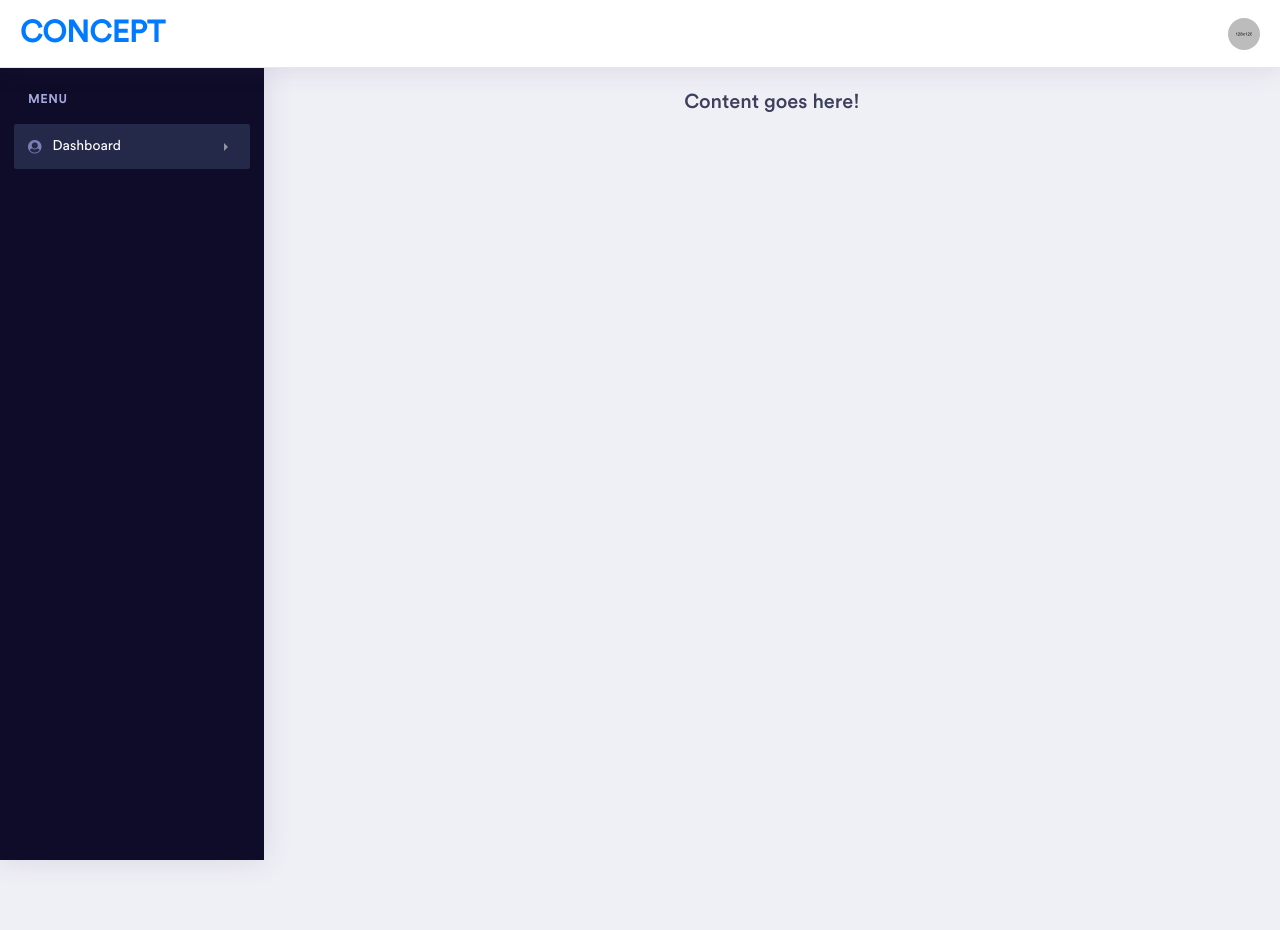
After one commit to TryNeo/sistema-control-nominas, a PHP site: the page made by views/template.php in a window 1280 px wide. The commit adds this page. Run offline with PHP 8.4, Linux system fonts and the light colour scheme; the template is opened without the code that fills it, so the values that code supplies are empty; some libraries are stand-ins or nearby versions; some web fonts are replaced.

Commit message:
nuevas cosas | modifcaciones en el template base

```diff
--- a/config/app.php
+++ b/config/app.php
@@ -1,7 +1,7 @@
 <?php
 
-    const server_url = "http://www.sistema-nominas.ec/";
+    const server_url = "http://localhost/sistema-control-nominas/";
     const company = "Sistema Control Nominas";
-    const moneda = "$";
+    const coin = "$";
     date_default_timezone_set("America/Guayaquil");
 ?>
--- a/config/server.php
+++ b/config/server.php
@@ -1,9 +1,10 @@
 <?php
 
+    /* -- Definiendo las constantes inmutavbles a usar-- */
     const server = "localhost";
     const database = "nominas_bd";
-    const usuario  = "admin";
-    const password = "TheAdmin@Lopez1923";
+    const usuario  = "tsjous3";
+    const password = "theadmin@lopez";
     const sgbd = "mysql:dbname=".database.";host=".server;
     const method = "AES-256-CBC";
     const secret_key = '$nominas@2021';
--- /dev/null
+++ b/views/code/header.php
@@ -0,0 +1,24 @@
+<div class="dashboard-header">
+            <nav class="navbar navbar-expand-lg bg-white fixed-top">
+                <a class="navbar-brand" href="../index.html">Concept</a>
+                <button class="navbar-toggler" type="button" data-toggle="collapse" data-target="#navbarSupportedContent" aria-controls="navbarSupportedContent" aria-expanded="false" aria-label="Toggle navigation">
+                    <span class="navbar-toggler-icon"></span>
+                </button>
+                <div class="collapse navbar-collapse " id="navbarSupportedContent">
+                    <ul class="navbar-nav ml-auto navbar-right-top">
+                        <li class="nav-item dropdown nav-user">
+                            <a class="nav-link nav-user-img" href="#" id="navbarDropdownMenuLink2" data-toggle="dropdown" aria-haspopup="true" aria-expanded="false"><img src="../assets/images/avatar-1.jpg" alt="" class="user-avatar-md rounded-circle"></a>
+                            <div class="dropdown-menu dropdown-menu-right nav-user-dropdown" aria-labelledby="navbarDropdownMenuLink2">
+                                <div class="nav-user-info">
+                                    <h5 class="mb-0 text-white nav-user-name">John Abraham</h5>
+                                    <span class="status"></span><span class="ml-2">Available</span>
+                                </div>
+                                <a class="dropdown-item" href="#"><i class="fas fa-user mr-2"></i>Account</a>
+                                <a class="dropdown-item" href="#"><i class="fas fa-cog mr-2"></i>Setting</a>
+                                <a class="dropdown-item" href="#"><i class="fas fa-power-off mr-2"></i>Logout</a>
+                            </div>
+                        </li>
+                    </ul>
+                </div>
+            </nav>
+</div>
--- /dev/null
+++ b/views/code/navbar.php
@@ -0,0 +1,43 @@
+<div class="nav-left-sidebar sidebar-dark">
+            <div class="menu-list">
+                <nav class="navbar navbar-expand-lg navbar-light">
+                    <a class="d-xl-none d-lg-none" href="#">Dashboard</a>
+                    <button class="navbar-toggler" type="button" data-toggle="collapse" data-target="#navbarNav" aria-controls="navbarNav" aria-expanded="false" aria-label="Toggle navigation">
+                        <span class="navbar-toggler-icon"></span>
+                    </button>
+                    <div class="collapse navbar-collapse" id="navbarNav">
+                        <ul class="navbar-nav flex-column">
+                            <li class="nav-divider">
+                                Menu
+                            </li>
+                            <li class="nav-item ">
+                                <a class="nav-link active" href="#" data-toggle="collapse" aria-expanded="false" data-target="#submenu-1" aria-controls="submenu-1"><i class="fa fa-fw fa-user-circle"></i>Dashboard <span class="badge badge-success">6</span></a>
+                                <div id="submenu-1" class="collapse submenu" style="">
+                                    <ul class="nav flex-column">
+                                        <li class="nav-item">
+                                            <a class="nav-link" href="index.html" data-toggle="collapse" aria-expanded="false" data-target="#submenu-1-2" aria-controls="submenu-1-2">E-Commerce</a>
+                                            <div id="submenu-1-2" class="collapse submenu" style="">
+                                                <ul class="nav flex-column">
+                                                    <li class="nav-item">
+                                                        <a class="nav-link" href="../index.html">E Commerce Dashboard</a>
+                                                    </li>
+                                                    <li class="nav-item">
+                                                        <a class="nav-link" href="../ecommerce-product.html">Product List</a>
+                                                    </li>
+                                                    <li class="nav-item">
+                                                        <a class="nav-link" href="../ecommerce-product-single.html">Product Single</a>
+                                                    </li>
+                                                    <li class="nav-item">
+                                                        <a class="nav-link" href="../ecommerce-product-checkout.html">Product Checkout</a>
+                                                    </li>
+                                                </ul>
+                                            </div>
+                                        </li>
+                                    </ul>
+                                </div>
+                            </li>
+                        </ul>
+                    </div>
+                </nav>
+            </div>
+</div>
--- /dev/null
+++ b/views/code/scripts.php
@@ -0,0 +1,4 @@
+<script src="<?php echo server_url; ?>views/assets/vendor/jquery/jquery-3.3.1.min.js"></script>
+<script src="<?php echo server_url; ?>views/assets/vendor/bootstrap/js/bootstrap.bundle.js"></script>
+<script src="<?php echo server_url; ?>views/assets/vendor/slimscroll/jquery.slimscroll.js"></script>
+<script src="<?php echo server_url; ?>views/assets/libs/js/main-js.js"></script>
--- /dev/null
+++ b/views/code/style.php
@@ -0,0 +1,5 @@
+<!-- Bootstrap CSS -->
+<link rel="stylesheet" href="<?php echo server_url; ?>views/assets/vendor/bootstrap/css/bootstrap.min.css">
+<link href="<?php echo server_url; ?>views/assets/vendor/fonts/circular-std/style.css" rel="stylesheet">
+<link rel="stylesheet" href="<?php echo server_url; ?>views/assets/libs/css/style.css">
+<link rel="stylesheet" href="<?php echo server_url; ?>views/assets/vendor/fonts/fontawesome/css/fontawesome-all.css">
--- /dev/null
+++ b/views/template.php
@@ -0,0 +1,54 @@
+<!doctype html>
+<html lang="en">
+<head>
+    <meta charset="utf-8">
+    <meta name="viewport" content="width=device-width, initial-scale=1, shrink-to-fit=no">
+    <title>Dashboard | XylonSoftware</title>
+    <?php include "./views/code/style.php";?>
+</head>
+<body>
+    <!-- ============================================================== -->
+    <!-- main wrapper -->
+    <!-- ============================================================== -->
+    <div class="dashboard-main-wrapper">
+         <!-- ============================================================== -->
+        <!-- navbar -->
+        <!-- ============================================================== -->
+        <?php include "./views/code/header.php"; ?>
+
+        <!-- ============================================================== -->
+        <!-- end navbar -->
+        <!-- ============================================================== -->
+        <!-- ============================================================== -->
+        <!-- left sidebar -->
+        <!-- ============================================================== -->
+        <?php include "./views/code/navbar.php"; ?>
+        <!-- ============================================================== -->
+        <!-- end left sidebar -->
+        <!-- ============================================================== -->
+        <!-- ============================================================== -->
+        <!-- wrapper  -->
+        <!-- ============================================================== -->
+        <div class="dashboard-wrapper">
+            <div class="container-fluid dashboard-content">
+                <div class="row">
+                    <div class="col-xl-12 col-lg-12 col-md-12 col-sm-12 col-12">
+                        <h3 class="text-center">Content goes here!</h3>
+                    </div>
+                </div>
+            </div>
+            <!-- ============================================================== -->
+            <!-- footer -->
+            <!-- ============================================================== -->
+            <!-- ============================================================== -->
+            <!-- end footer -->
+            <!-- ============================================================== -->
+        </div>
+    </div>
+    <!-- ============================================================== -->
+    <!-- end main wrapper -->
+    <!-- ============================================================== -->
+    <!-- Optional JavaScript -->
+    <?php include "./views/code/scripts.php"; ?>
+</body>
+</html>
```
Also changed, not shown: controllers/viewsControllers.php (+5 -2 lines), index.php (+7 -1 lines), .htaccess.
